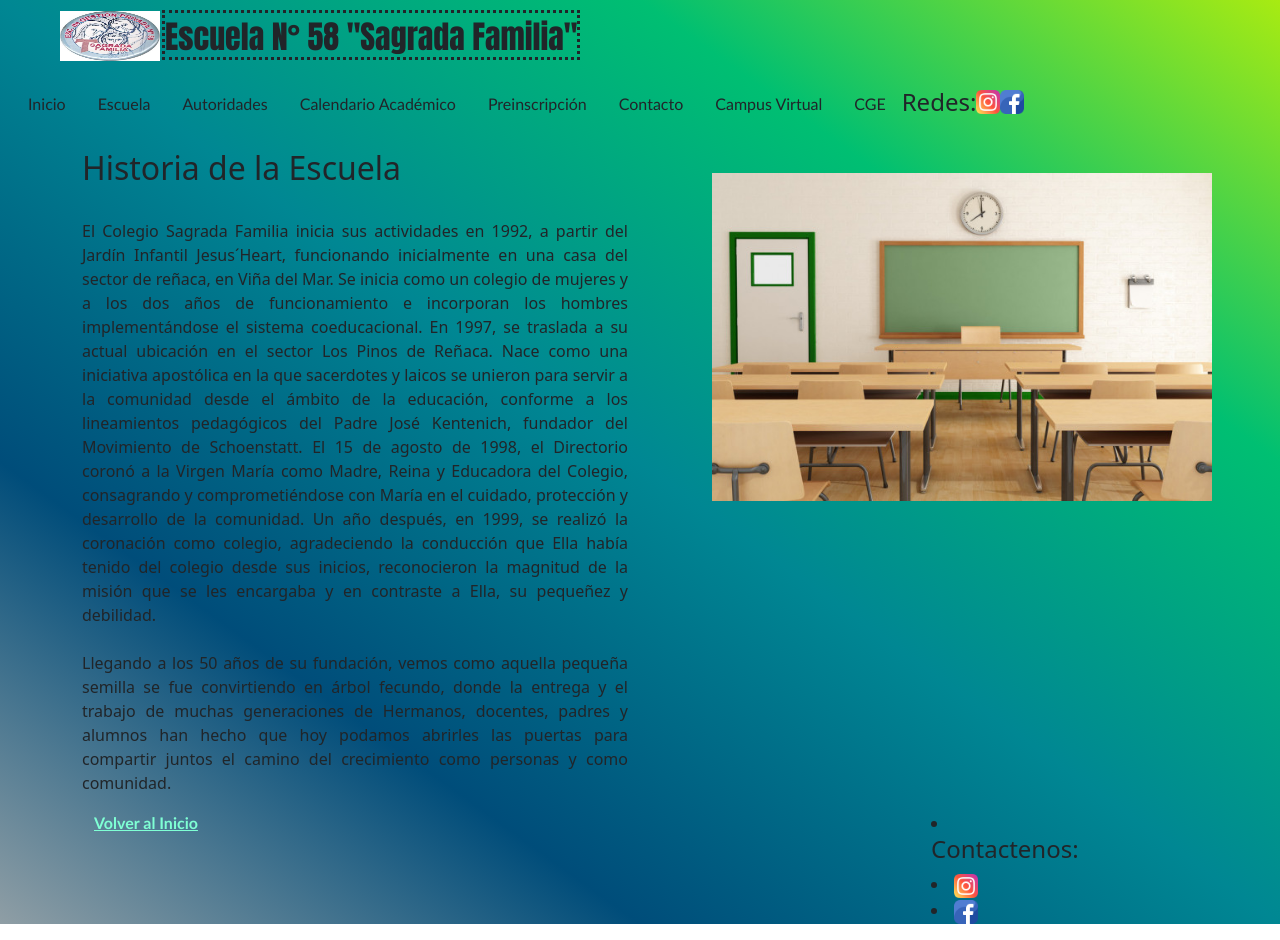
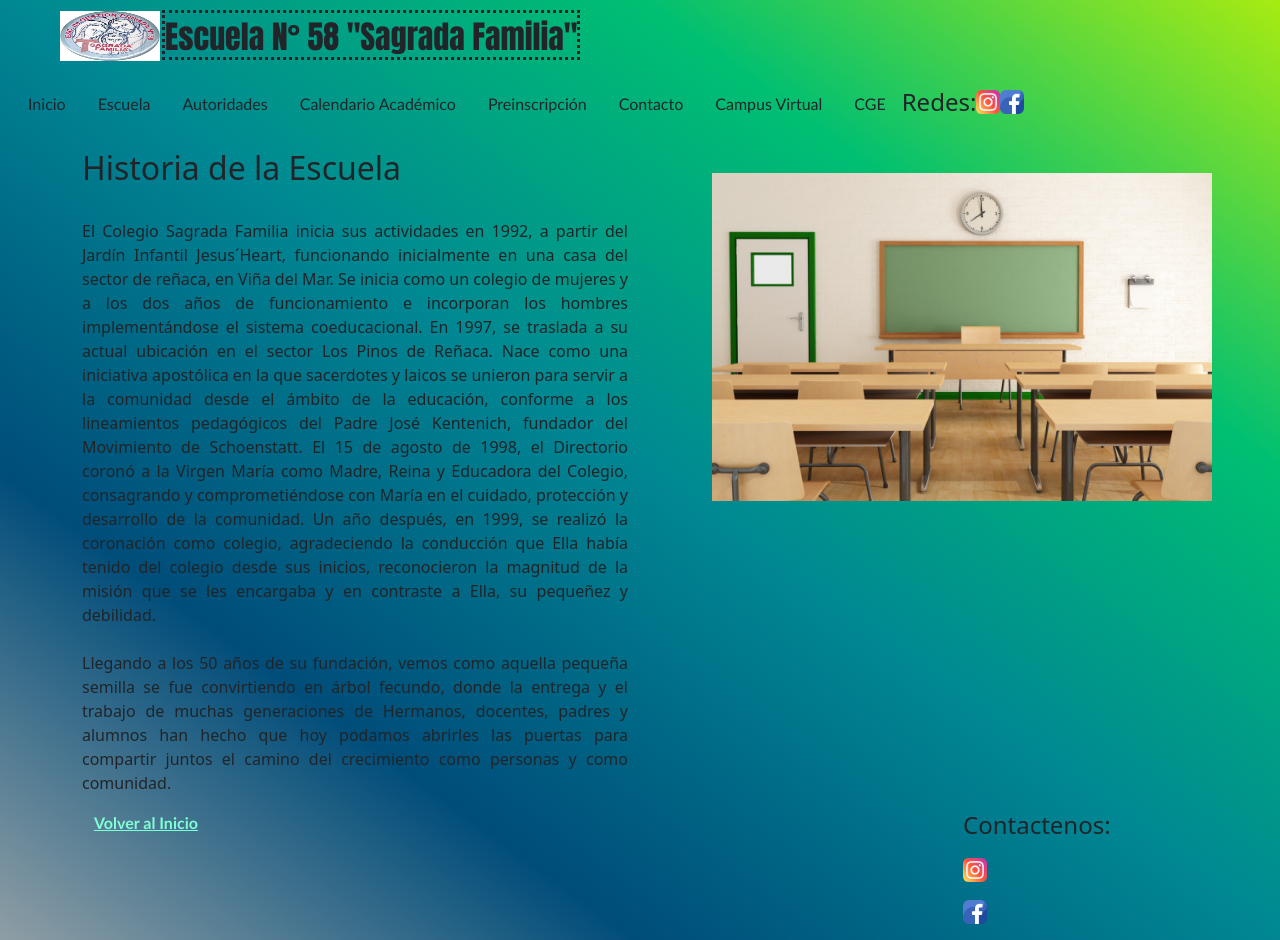
Before and after one commit to cuevagit/proyecto_coderhouse, a website: page vistas/escuela.html in a window 1280 px wide. Drawn offline with nearby package versions, Linux system fonts and the light colour scheme.

Commit message:
Trabajo Final

```diff
--- a/vistas/escuela.html
+++ b/vistas/escuela.html
@@ -102,13 +102,13 @@
 
         <div class="col-md-3 col-xs-3 col-lg-3 col-xl-3">
 
-            <li> <h4>Contactenos:</h4></li>
-            <li><a href="https://www.instagram.com/sergiomartincueva/" target="_blank">
-              <img src="../img/instagram.png"  width="24px" alt="instagram"></a>
-            </li>
-            <li><a href="https://www.facebook.com/cuevabros/" target="_blank">
-              <img src="../img/facebook.png" width="24px" alt="facebook"></a>
-            </li>
+          <ul> <h4>Contactenos:</h4></ul>
+          <ul><a href="https://www.instagram.com/sergiomartincueva/" target="_blank">
+            <img src="../img/instagram.png"  width="24px" alt="instagram"></a>
+          </ul>
+          <ul><a href="https://www.facebook.com/cuevabros/" target="_blank">
+            <img src="../img/facebook.png" width="24px" alt="facebook"></a>
+          </ul>
       </div>
 
           </div>
@@ -118,12 +118,7 @@
 
   </main>
 
-
-
-
-
-
-  </main>
+    </main>
 
 </body>
 </html>
```
Also changed, not shown: index.html (+5 -5 lines), vistas/autoridades.html (+5 -5 lines), vistas/calendarioacademico.html (+7 -7 lines), vistas/campus.html (+7 -7 lines), vistas/contacto.html (+7 -7 lines), vistas/preinscripcion.html (+7 -7 lines).
